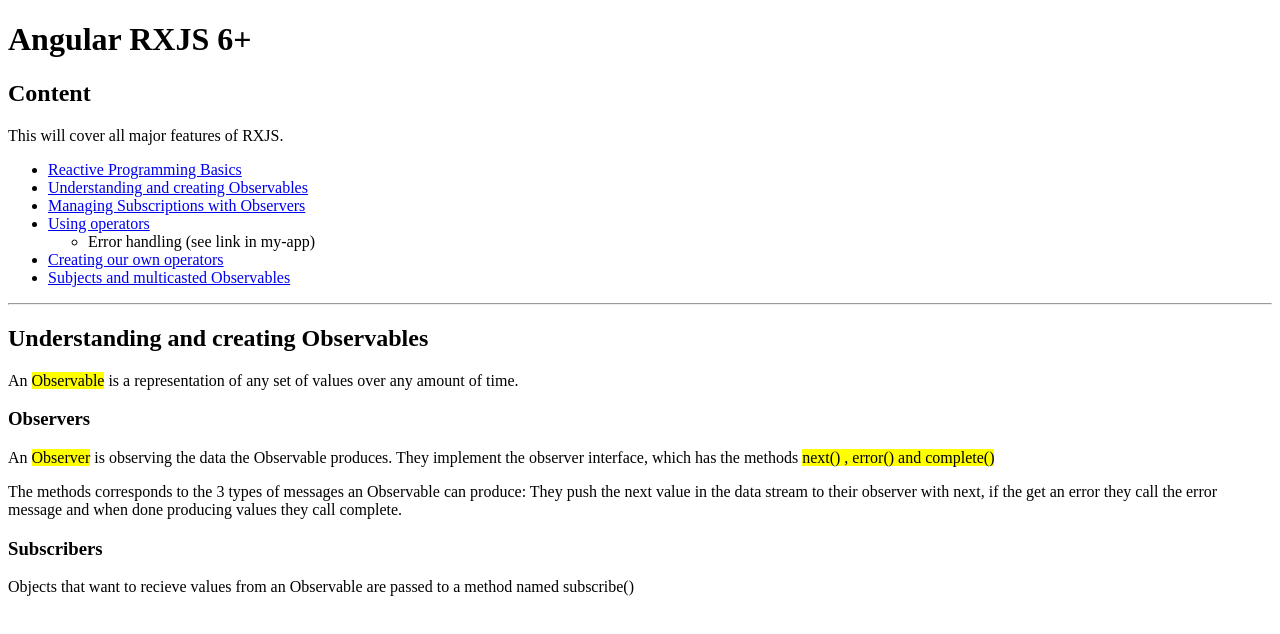
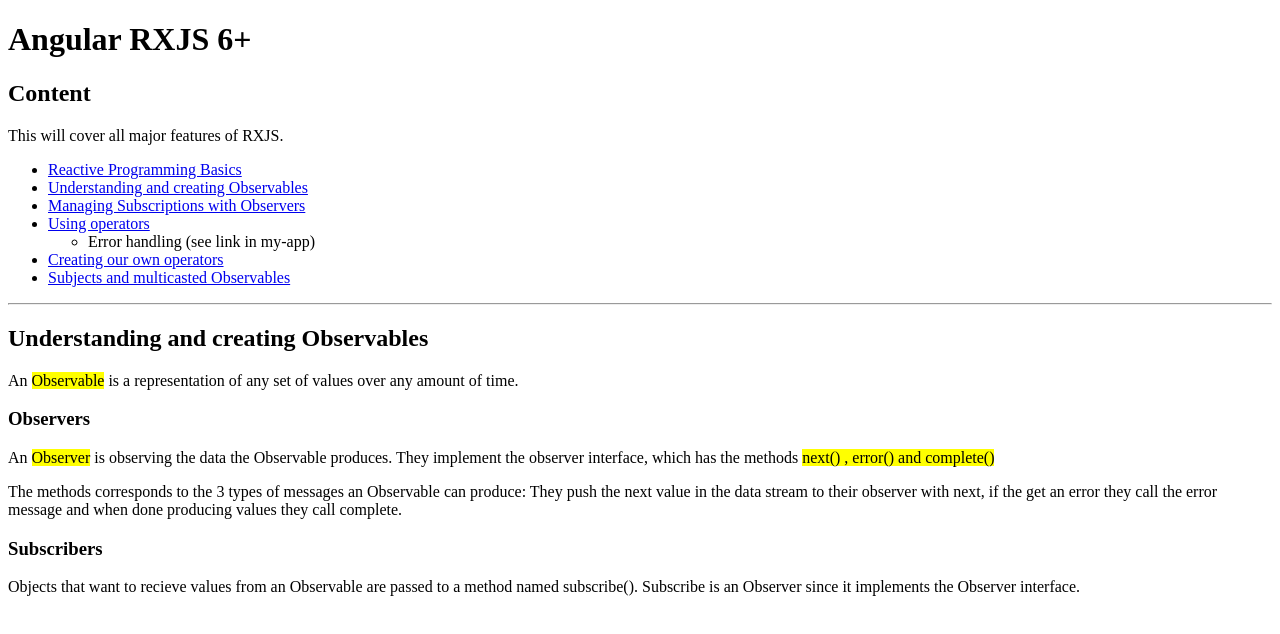
Before and after one commit to henrikmathiesen/angular-x-rxjs6-plus, an Angular app: page /understanding-and-creating-observables in a window 1280 px wide. Shown: the top 634 px of the page. Built offline with nearby package versions, Linux system fonts and the light colour scheme.

Commit message:
-text info

```diff
--- a/src/app/understanding-and-creating-observables/understanding-and-creating-observables.component.html
+++ b/src/app/understanding-and-creating-observables/understanding-and-creating-observables.component.html
@@ -14,5 +14,6 @@
 </p>
 <h3>Subscribers</h3>
 <p>
-    Objects that want to recieve values from an Observable are passed to a method named subscribe()
+    Objects that want to recieve values from an Observable are passed to a method named subscribe().
+    Subscribe is an Observer since it implements the Observer interface.
 </p>
```
